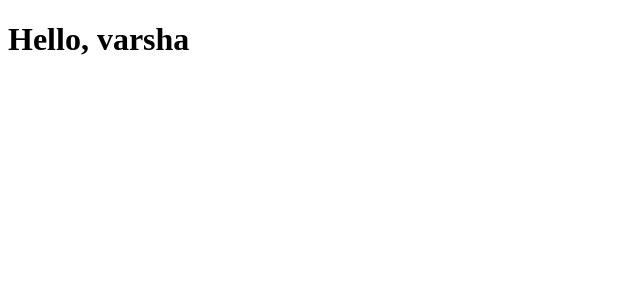
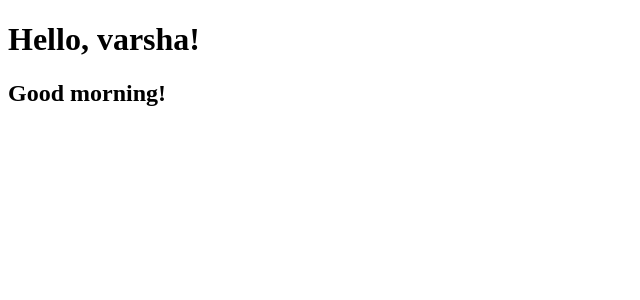
Before and after one commit to Varsha359/react, a React (Vite) app in the folder react-demos/: page / in a window 1280 px wide. Shown: the top 300 px of the page, without its empty margins (0-640 px from the left). Built offline with nearby package versions, Linux system fonts and the light colour scheme.

Commit message:
Added component greet

```diff
--- a/react-demos/src/App.jsx
+++ b/react-demos/src/App.jsx
@@ -1,7 +1,11 @@
+import Greet from "./components/Greet";
+
 function App(){
-  return <h1>
-    Hello, varsha
-  </h1>
+  return <div>
+    <h1>
+    Hello, varsha! </h1>
+    <Greet/>
+  </div>
 }
 
 // const App = () =>{
--- /dev/null
+++ b/react-demos/src/components/Greet.jsx
@@ -0,0 +1,5 @@
+const Greet = () =>{
+    return <h2>Good morning!</h2>
+}
+
+export default Greet;
```
Also changed, not shown: 1 other file (tests, documents, lock files or other folders).
